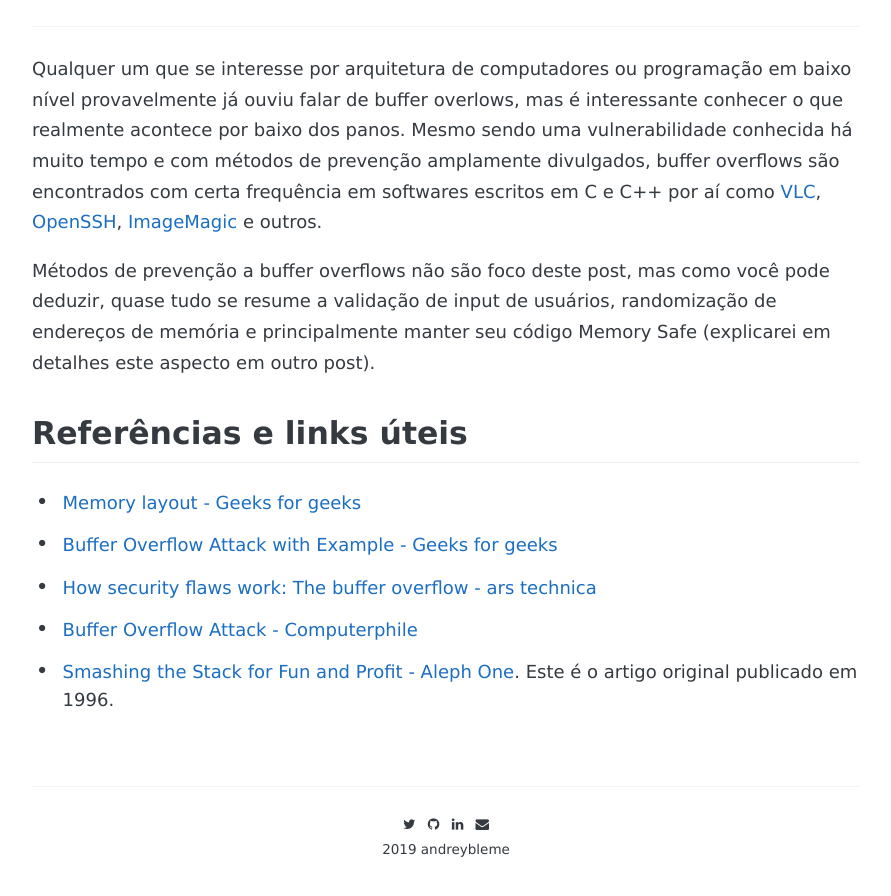
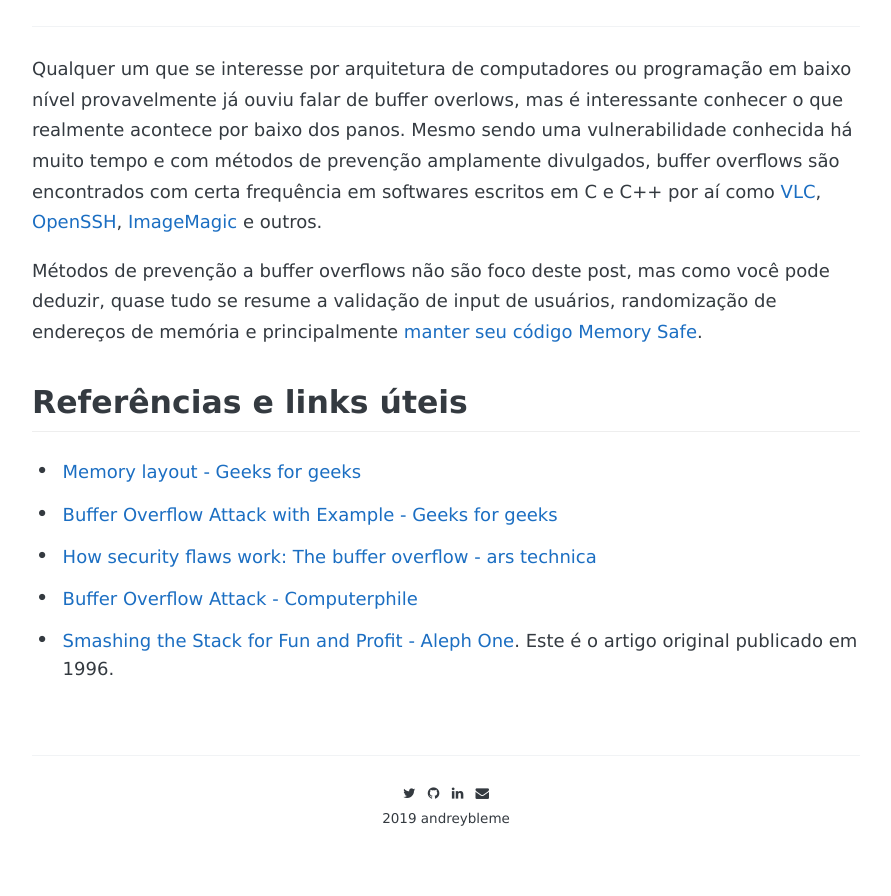
Before and after one commit to andreybleme/andreybleme.github.io, a Jekyll site: the page built from _posts/2019-07-06-etendendo-explorando-buffer-overflow.markdown, in a window 1280 px wide and 900 px high, scrolled down 9163 px. Shown: the top 896 px of the window, without its empty margins (194-1085 px from the left). Built offline with Jekyll 4.4.1, drawn with Linux system fonts in a browser that asks for light colours; nearby versions of some CDN libraries; some web fonts are replaced; comment, search, counter and statistics services are not loaded.

Commit message:
adding link to another post

```diff
--- a/_posts/2019-07-06-etendendo-explorando-buffer-overflow.markdown
+++ b/_posts/2019-07-06-etendendo-explorando-buffer-overflow.markdown
@@ -166,7 +166,7 @@ Se pretende avançar nos estudos nesta área com certeza vale a pena conhecer as
 
 Qualquer um que se interesse por arquitetura de computadores ou programação em baixo nível provavelmente já ouviu falar de buffer overlows, mas é interessante conhecer o que realmente acontece por baixo dos panos. Mesmo sendo uma vulnerabilidade conhecida há muito tempo e com métodos de prevenção amplamente divulgados, buffer overflows são encontrados com certa frequência em softwares escritos em C e C++ por aí como [VLC](https://github.com/videolan/vlc), [OpenSSH](https://github.com/OpenVPN/openvpn), [ImageMagic](https://github.com/ImageMagick/ImageMagick) e outros.
 
-Métodos de prevenção a buffer overflows não são foco deste post, mas como você pode deduzir, quase tudo se resume a validação de input de usuários, randomização de endereços de memória e principalmente manter seu código Memory Safe (explicarei em detalhes este aspecto em outro post).
+Métodos de prevenção a buffer overflows não são foco deste post, mas como você pode deduzir, quase tudo se resume a validação de input de usuários, randomização de endereços de memória e principalmente [manter seu código Memory Safe](http://andreybleme.com/2019-07-24/o-que-e-memory-safety/).
 
 
 Referências e links úteis
```
